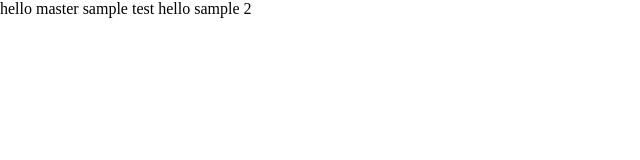
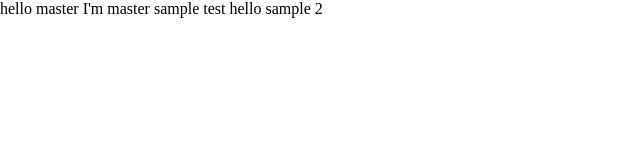
Before and after one commit to daeunan/testProject, a plain HTML site: page index.html in a window 1280 px wide. Shown: the whole page, without its empty margins (0-640 px from the left). Drawn offline with nearby package versions, Linux system fonts and the light colour scheme.

Commit message:
Update index.html

```diff
--- a/index.html
+++ b/index.html
@@ -8,6 +8,7 @@
 
 <body style="margin: 0">
 hello master
+    I'm master
     sample test
     hello sample 2
 
```
